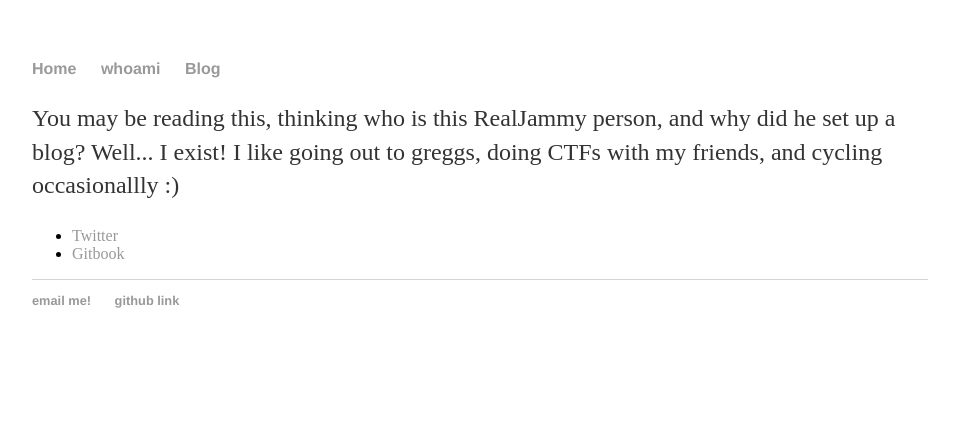
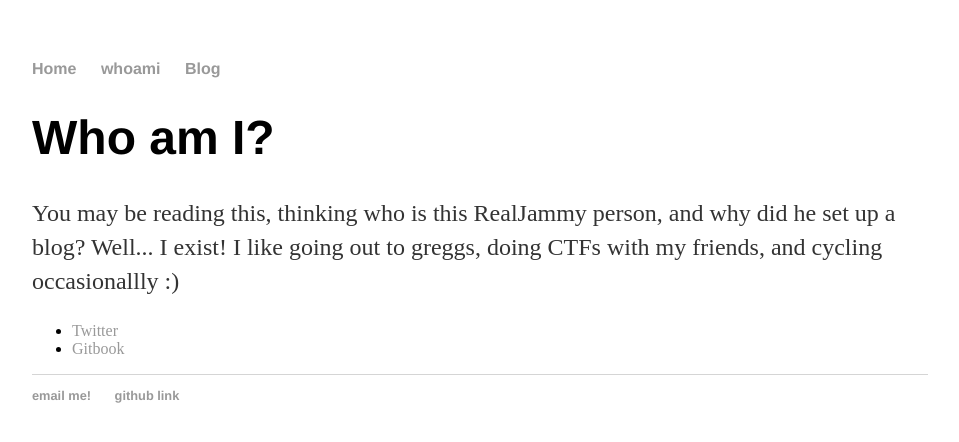
Before and after one commit to RealJammy/RealJammy.github.io, a Jekyll site: the page built from whoami/index.html, in a window 1280 px wide. Shown: the top 442 px of the page, without its empty margins (160-1119 px from the left). Built offline with Jekyll 4.4.1, drawn with Linux system fonts in a browser that asks for light colours; Markdown is read by kramdown in place of the engine named in the settings.

Commit message:
Update index.html

```diff
--- a/whoami/index.html
+++ b/whoami/index.html
@@ -2,6 +2,8 @@
 layout: default
 title: Who Am I?
 ---
+
+<h1>Who am I?</h1>
 <p> You may be reading this, thinking who is this RealJammy person, and why did he set up a blog? Well... I exist! I like going out to greggs, doing CTFs with my friends, and cycling occasionallly :) </p>
 
 <body>
```
